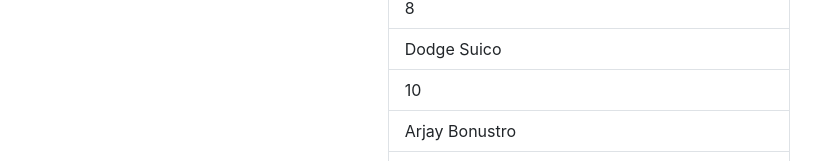
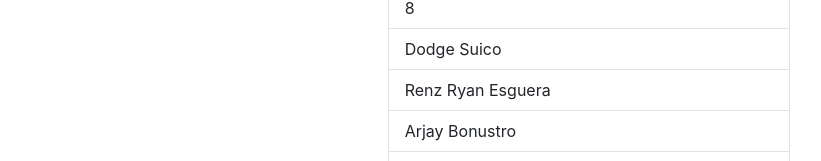
Before and after one commit to suicodave/ExpenseUIDemoReact, a React (Create React App) app: page /Participants in a window 1280 px wide. Shown: the part 380-541 px from the top of the page, without its empty margins (51-872 px from the left). Built offline with nearby package versions, Linux system fonts and the light colour scheme.

Commit message:
RenzRyan

```diff
--- a/src/Participants/ParticiantsList.js
+++ b/src/Participants/ParticiantsList.js
@@ -12,7 +12,7 @@ function ParticiantsList() {
       <ListGroup.Item>Reynaldo G. Lauron</ListGroup.Item>
       <ListGroup.Item>8</ListGroup.Item>
       <ListGroup.Item>Dodge Suico</ListGroup.Item>
-      <ListGroup.Item>10</ListGroup.Item>
+      <ListGroup.Item>Renz Ryan Esguera</ListGroup.Item>
       <ListGroup.Item>Arjay Bonustro</ListGroup.Item>
       <ListGroup.Item>Alfred Mag-aso</ListGroup.Item>
       <ListGroup.Item>Alter Eyas</ListGroup.Item>
```
